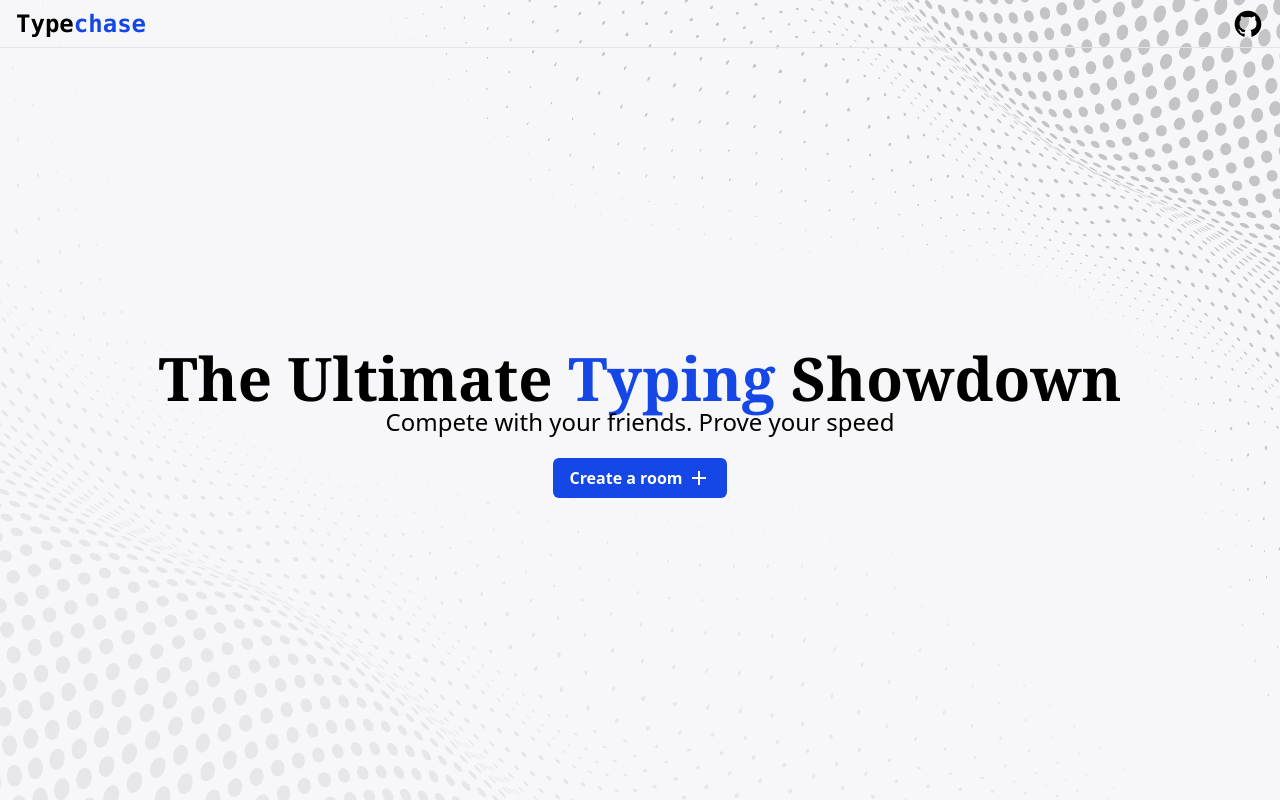
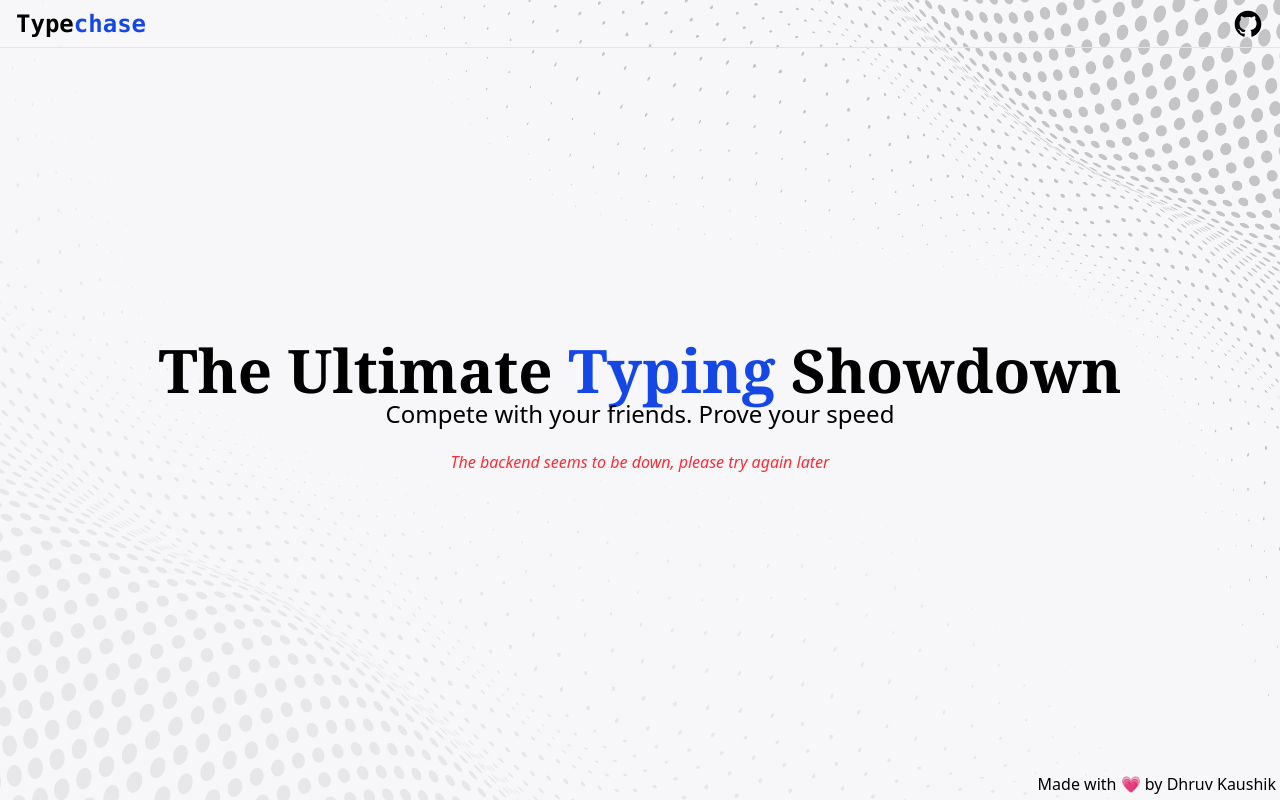
Before and after one commit to drvxksh/typechase, a React (Vite) app in the folder frontend/: page / in a window 1280 px wide. Built offline with nearby package versions, Linux system fonts and the light colour scheme; no server answers.

Commit message:
added footer for landing page and handled backend down messages

```diff
--- a/frontend/package.json
+++ b/frontend/package.json
@@ -14,6 +14,7 @@
     "react": "^19.0.0",
     "react-dom": "^19.0.0",
     "react-router": "^7.2.0",
+    "sonner": "^2.0.1",
     "tailwindcss": "^4.0.9"
   },
   "devDependencies": {
--- a/frontend/src/AppRoutes.tsx
+++ b/frontend/src/AppRoutes.tsx
@@ -1,14 +1,37 @@
 import { Route, Routes } from "react-router";
 import LandingPage from "./pages/landing";
+import { toast, Toaster } from "sonner";
+import { useEffect, useState } from "react";
+import { WsProvider } from "./WsContext";
 
 export default function AppRoutes() {
+  const [socket, setSocket] = useState<WebSocket | null>(null);
+
+  useEffect(() => {
+    const newSocket = new WebSocket("ws://localhost:3000");
+
+    newSocket.onerror = () => {
+      toast.error("Something went wrong :(");
+    };
+
+    newSocket.onopen = () => {
+      console.log("Connected to the websocket");
+      setSocket(newSocket);
+    };
+
+    return () => newSocket.close();
+  }, []);
+
   return (
+    <WsProvider ws={socket}>
       <main className="flex h-screen w-screen flex-col">
         <Navbar />
+        <Toaster richColors={true} />
         <Routes>
           <Route path="/" element={<LandingPage />} />
         </Routes>
       </main>
+    </WsProvider>
   );
 }
 
--- /dev/null
+++ b/frontend/src/WsContext.tsx
@@ -0,0 +1,16 @@
+import { createContext, type ReactNode, useContext } from "react";
+
+type ProviderProps = {
+  ws: WebSocket | null;
+  children: ReactNode;
+};
+
+const context = createContext<WebSocket | null>(null);
+
+export function useWs() {
+  return useContext(context);
+}
+
+export function WsProvider({ ws, children }: ProviderProps) {
+  return <context.Provider value={ws}>{children}</context.Provider>;
+}
--- a/frontend/src/pages/landing.tsx
+++ b/frontend/src/pages/landing.tsx
@@ -1,12 +1,15 @@
+import { useWs } from "../WsContext";
 import backgroundImage from "/dot_background.jpg?url";
 
 export default function LandingPage() {
+  const ws = useWs();
+
   return (
-    <section className="flex h-full grow items-center justify-center">
+    <section className="flex h-full grow flex-col items-center justify-center">
       <div className="absolute inset-0 -z-10">
         <img src={backgroundImage} className="h-full w-full object-cover" />
       </div>
-      <section className="flex flex-col items-center justify-center gap-5 px-4 py-2">
+      <section className="flex grow flex-col items-center justify-center gap-5 px-4 py-2">
         <header>
           <h2 className="text-center font-serif text-5xl leading-14 font-bold md:text-6xl">
             The Ultimate <span className="text-blue-700">Typing</span> Showdown
@@ -15,6 +18,7 @@ export default function LandingPage() {
             Compete with your friends. Prove your speed
           </h3>
         </header>
+        {ws ? (
           <button className="flex cursor-pointer items-center gap-1 rounded-md bg-blue-700 px-4 py-2 font-semibold text-white transition-transform duration-200 hover:scale-105">
             <span>Create a room</span>
             <svg
@@ -26,7 +30,24 @@ export default function LandingPage() {
               <path d="M11 11V5H13V11H19V13H13V19H11V13H5V11H11Z"></path>
             </svg>
           </button>
+        ) : (
+          <p className="text-red-500 italic">
+            The backend seems to be down, please try again later
+          </p>
+        )}
       </section>
+      <footer className="w-full">
+        <h3 className="p-1 text-right">
+          Made with 💗 by{" "}
+          <a
+            target="_blank"
+            href="https://x.com/dhruvkaushik305"
+            className="underline-offset-2 hover:underline"
+          >
+            Dhruv Kaushik
+          </a>
+        </h3>
+      </footer>
     </section>
   );
 }
```
Also changed, not shown: 1 other file (tests, documents, lock files or other folders). Lines whose indentation alone changed are shown as unchanged.
